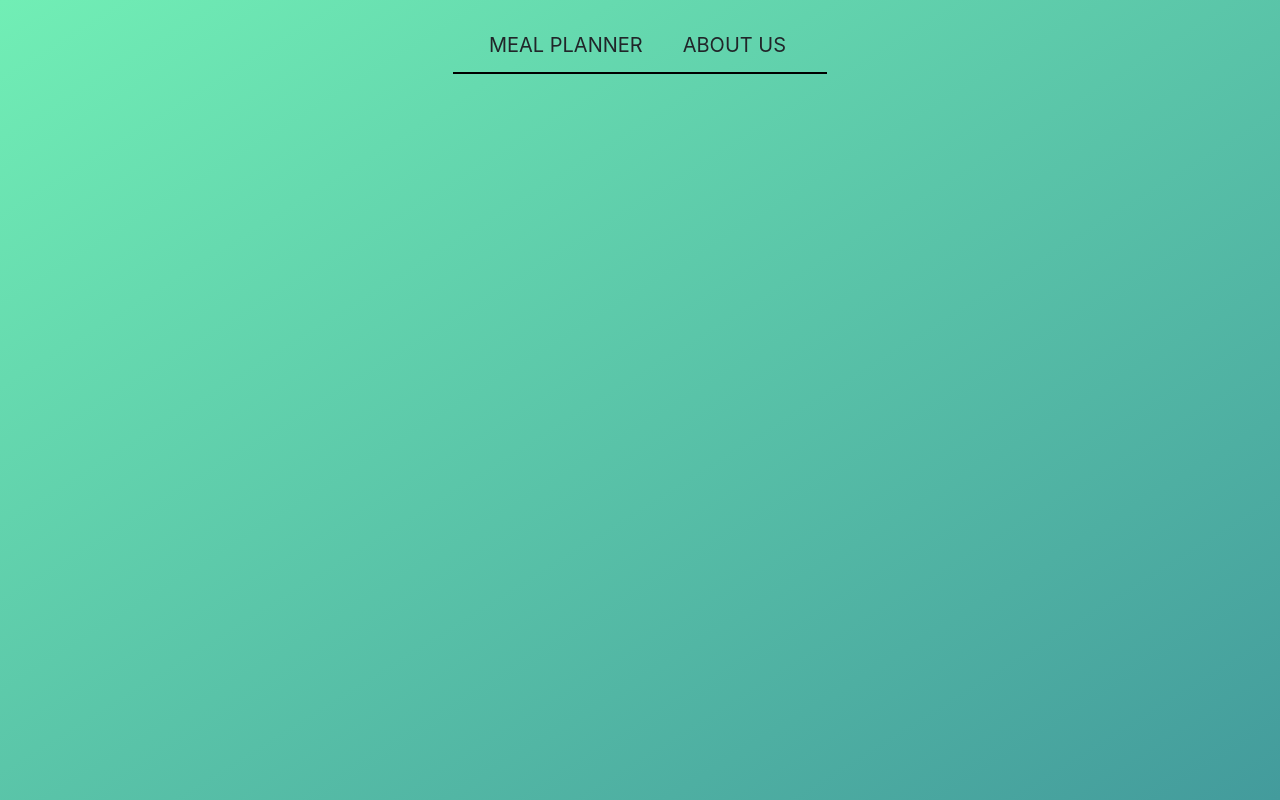
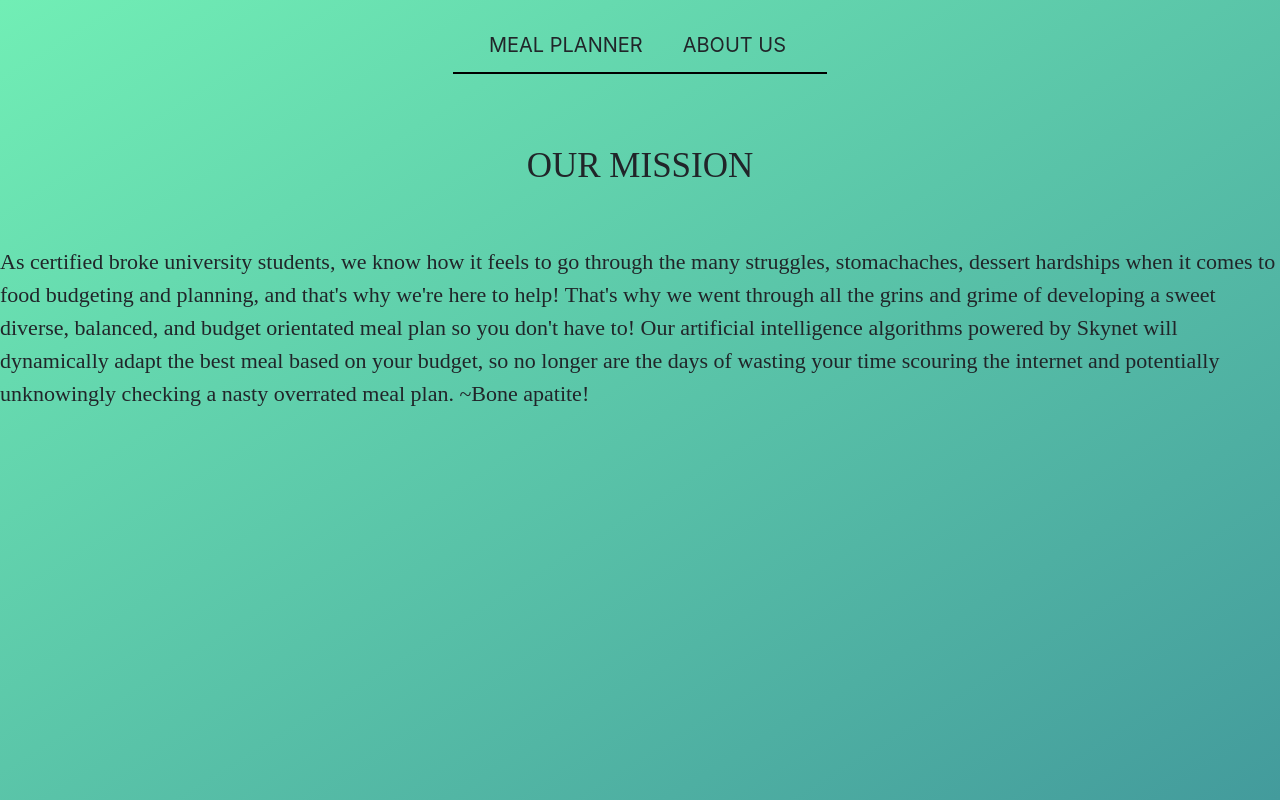
Before and after one commit to lammai/StruggleMeals, a React (Create React App) app: page /about-us in a window 1280 px wide. Built offline with nearby package versions, Linux system fonts and the light colour scheme.

Commit message:
About Us Page Changes
Added title and summery of our mission statement..

```diff
--- a/src/components/About.jsx
+++ b/src/components/About.jsx
@@ -2,6 +2,7 @@ import React from 'react';
 
 import Header from "./common/header";
 import './common/header/Header.css';
+import './common/navbar/Navbar.css';
 
 function About(){
     return(
@@ -10,6 +11,20 @@ function About(){
             alignItems: 'center',
             justifyContent: 'center',
         }}>
+            <section style={{ position: 'fixed', top: '140px', display: 'flex', flex: 'column', fontWeight: '100',
+                fontSize: '35px',fontFamily: 'sansSerif',textTransform: 'uppercase'}}>
+                Our Mission
+
+            </section>
+            <section style={{ position: 'fixed', top: '245px', display: 'flex', flex: 'column', fontWeight: '100',
+                fontSize: '22px',fontFamily: 'sansSerif', }}>
+                As certified broke university students, we know how it feels to go through the many struggles, stomachaches,
+                dessert hardships when it comes to food budgeting and planning, and that's why we're here to help! That's why
+                we went through all the grins and grime of developing a sweet diverse, balanced, and budget orientated meal
+                plan so you don't have to! Our artificial intelligence algorithms powered by Skynet will dynamically adapt the
+                best meal based on your budget, so no longer are the days of wasting your time scouring the internet and
+                potentially unknowingly checking a nasty overrated meal plan.       ~Bone apatite!
+            </section>
         </div>
     );
 }
```
Also changed, not shown: 1 other file (tests, documents, lock files or other folders).
